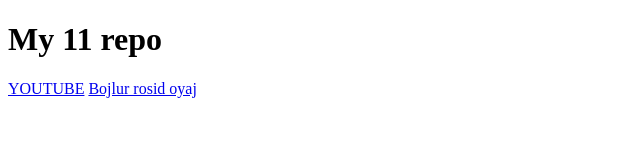
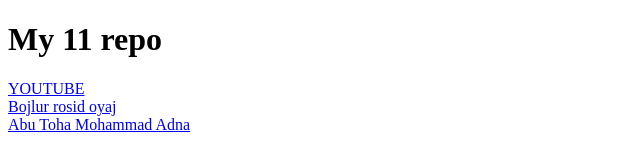
Before and after one commit to mdsagor2398/my-11-repo, a plain HTML site: page index.html in a window 1280 px wide. Shown: the whole page, without its empty margins (0-640 px from the left). Drawn offline with Linux system fonts and the light colour scheme.

Commit message:
Abu toha vai

```diff
--- a/index.html
+++ b/index.html
@@ -7,7 +7,8 @@
 </head>
 <body>
     <h1>My 11 repo</h1>
-    <a href="https://www.youtube.com/">YOUTUBE</a>
-    <a href="https://www.youtube.com/watch?v=bddRLhoXf-c&t=1644s">Bojlur rosid oyaj</a>
+    <a href="https://www.youtube.com/">YOUTUBE</a><br>
+    <a href="https://www.youtube.com/watch?v=bddRLhoXf-c&t=1644s">Bojlur rosid oyaj</a><br>
+    <a href="https://www.youtube.com/watch?v=XZaFt23HP-M">Abu Toha Mohammad Adna</a>
 </body>
 </html>
```
